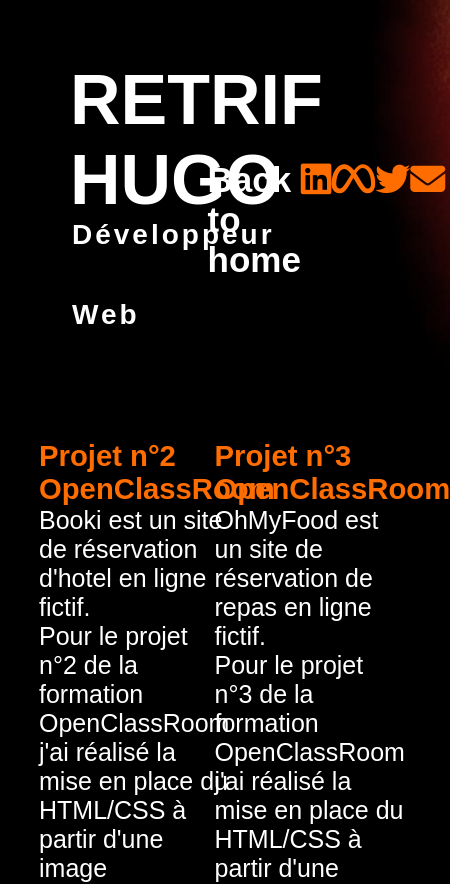
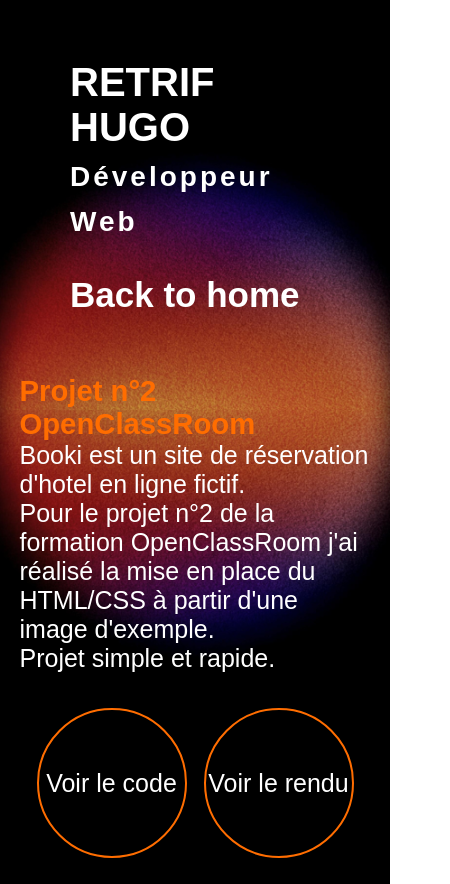
Before and after one commit to Hugo-DevWeb/Portfolio, a website: page pages/book.html in a window 390 px wide. Shown: the top 884 px of the page, 450 px wide, since content can reach past the window. Drawn offline with Linux system fonts and the light colour scheme; a web font is replaced by a local one.

Commit message:
responsive debut

```diff
--- a/pages/book.html
+++ b/pages/book.html
@@ -17,17 +17,17 @@
             RETRIF HUGO
         </h1>
         <nav class="header__nav nav--page">
-            <a href="../index.html" class="header__nav--link back-link">Back to home</a>
-            <a href="#linkedin" class="header__nav--link">
+            <a href="../index.html" class="header__nav--link back__link">Back to home</a>
+            <a href="#linkedin" class="header__nav--link social__link">
                 <i class="fa-brands fa-linkedin"></i>
             </a>
-            <a href="#workplace" class="header__nav--link">
+            <a href="#workplace" class="header__nav--link social__link">
                 <i class="fa-brands fa-meta"></i>
             </a>
-            <a href="#Twitter" class="header__nav--link">
+            <a href="#Twitter" class="header__nav--link social__link">
                 <i class="fa-brands fa-twitter"></i>
             </a>
-            <a href="mailto:hugo.rtrif@gmail.com" class="header__nav--link">
+            <a href="mailto:hugo.rtrif@gmail.com" class="header__nav--link social__link">
                 <i class="fa-solid fa-envelope"></i>
             </a>
         </nav>
--- a/sass/layout/_header.scss
+++ b/sass/layout/_header.scss
@@ -21,7 +21,7 @@
             font-size: 35px;
             color: $color-primary;
         }
-        & .back-link{
+        & .back__link{
             color: $text-color;
             font-size: 35px;
             font-weight: 900;
--- a/sass/pages/_formation.scss
+++ b/sass/pages/_formation.scss
@@ -25,7 +25,8 @@
     flex-wrap: nowrap;
     overflow: hidden;
     & .certification__container{
-       @include flexbox (row, space-evenly);
+       display: flex;
+       justify-content: space-evenly;
        width: 100%;
        transform: translateY(-70%)translateX(200%);
        & span{
--- a/sass/pages/_home.scss
+++ b/sass/pages/_home.scss
@@ -52,3 +52,57 @@
     }
 
 }
+@media screen and (max-width: 950px){
+    .header{
+        display: block;
+        &__title{
+            width: 100%;
+            font-size: 40px;
+            &::after{
+                position: inherit;
+            }
+        }
+        &__nav{
+            margin-top: 35px;
+            width: 250px;
+        }
+    }
+    .page{
+        flex-wrap: wrap;
+        gap: 40px;
+        margin-top: 15px;
+        &__link{
+            margin: auto;
+        }
+    }
+    body{
+        background-image: url(../../public/image/backgroundmobile2.png);
+        background-size: cover;
+        background-repeat: no-repeat;
+        background-attachment: fixed;
+    }
+    .social__link{
+        display: none;
+    }
+    .certification__container{
+        flex-direction: column;
+        padding-bottom: 124px;
+    }
+    .document{
+        width: 100%;
+        display: flex;
+        flex-direction: column;
+    }
+    img{
+        height: 260px;
+    }
+    .book{
+        flex-wrap: wrap;
+        gap: 50px;
+    }
+    .book__card{
+        flex-basis: 90%;
+
+    }
+
+}
```
Also changed, not shown: pages/formation.html (+5 -5 lines), public/css/style.css, public/image/backgroundmobile.png (added), public/image/backgroundmobile2.png (added), 1 other file.
